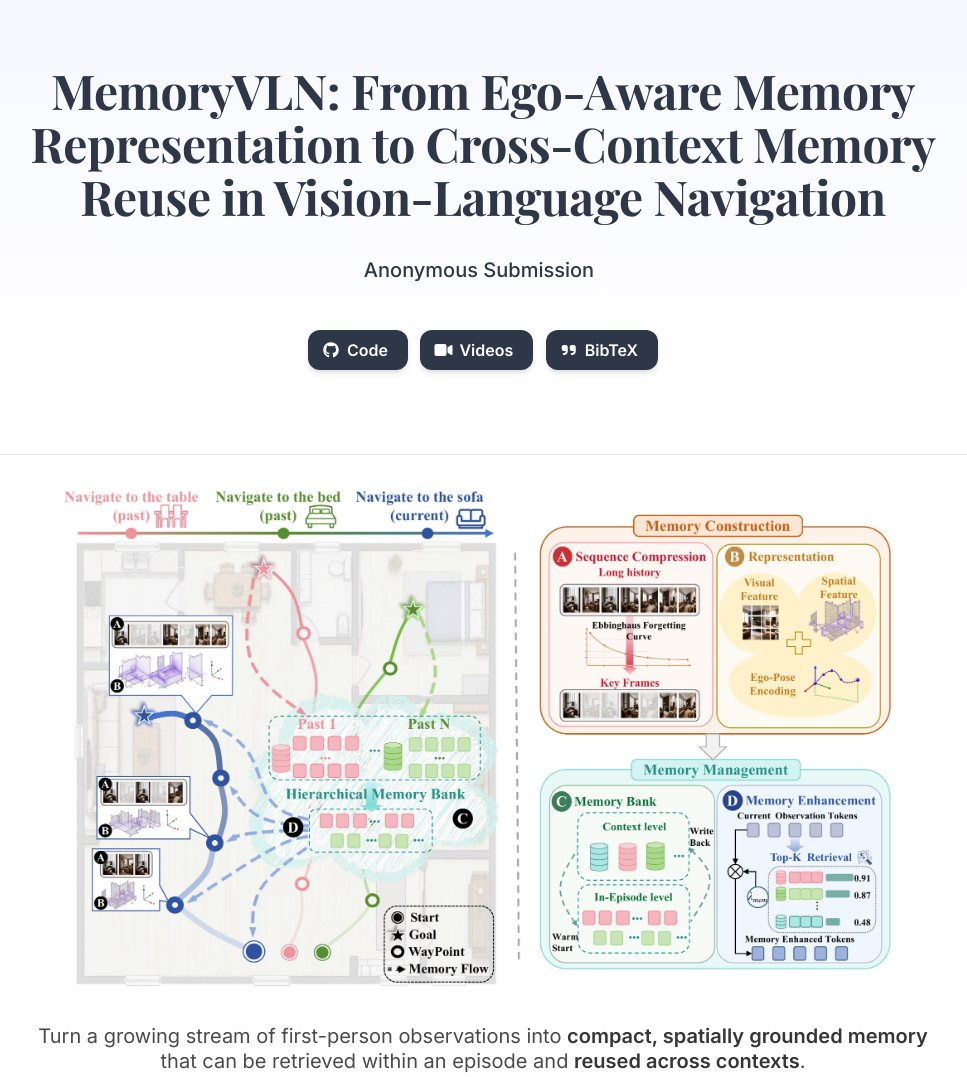
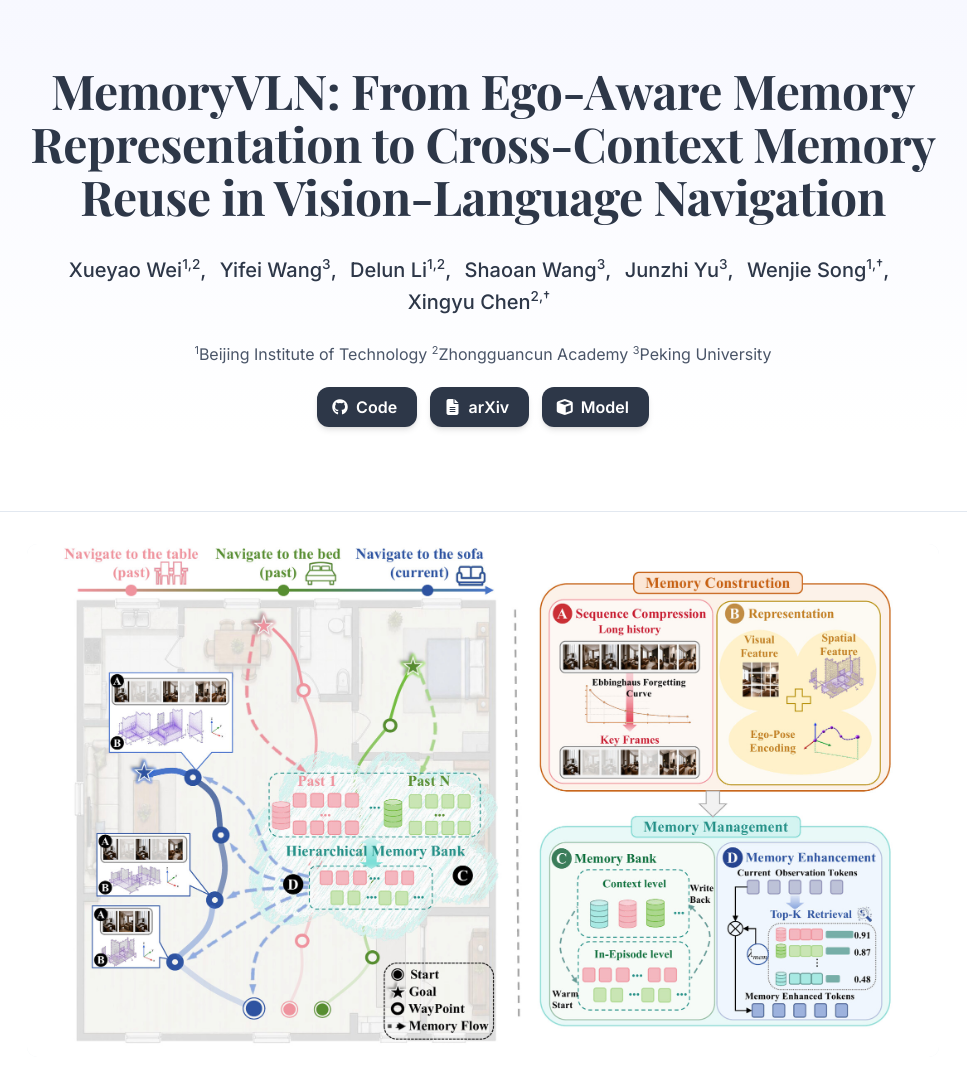
Before and after one commit to ZGCA-HMI-Lab/MemVLN, a plain HTML site: page site/index.html in a window 1280 px wide. Shown: the top 1077 px of the page, without its empty margins (157-1124 px from the left). Drawn offline with nearby package versions, Linux system fonts and the light colour scheme; some icons are missing.

Commit message:
Add author list and rename hero buttons to Code / arXiv / Model

```diff
--- a/site/index.html
+++ b/site/index.html
@@ -8,7 +8,7 @@
   <meta name="title" content="MemoryVLN: From Ego-Aware Memory Representation to Cross-Context Memory Reuse in Vision-Language Navigation">
   <meta name="description" content="MemoryVLN is a unified memory-driven navigation system that builds compact, ego-aware memory and reuses it within and across navigation episodes for long-horizon vision-language navigation.">
   <meta name="keywords" content="MemoryVLN, vision-language navigation, VLN-CE, R2R-CE, RxR-CE, ego-aware memory, memory bank, long-horizon navigation, embodied AI, robotics">
-  <meta name="author" content="Anonymous Submission">
+  <meta name="author" content="Xueyao Wei, Yifei Wang, Delun Li, Shaoan Wang, Junzhi Yu, Wenjie Song, Xingyu Chen">
   <meta name="robots" content="index, follow">
   <meta name="language" content="English">
 
@@ -32,7 +32,13 @@
 
   <!-- Academic/Research Specific -->
   <meta name="citation_title" content="MemoryVLN: From Ego-Aware Memory Representation to Cross-Context Memory Reuse in Vision-Language Navigation">
-  <meta name="citation_author" content="Anonymous Submission">
+  <meta name="citation_author" content="Xueyao Wei">
+  <meta name="citation_author" content="Yifei Wang">
+  <meta name="citation_author" content="Delun Li">
+  <meta name="citation_author" content="Shaoan Wang">
+  <meta name="citation_author" content="Junzhi Yu">
+  <meta name="citation_author" content="Wenjie Song">
+  <meta name="citation_author" content="Xingyu Chen">
   <meta name="citation_publication_date" content="2027">
 
   <!-- Additional SEO -->
@@ -69,7 +75,13 @@
   "headline": "MemoryVLN: From Ego-Aware Memory Representation to Cross-Context Memory Reuse in Vision-Language Navigation",
   "description": "MemoryVLN is a unified memory-driven navigation system that builds compact, ego-aware memory and reuses it within and across navigation episodes for long-horizon vision-language navigation.",
   "author": [
-    { "@type": "Person", "name": "Anonymous Submission" }
+    { "@type": "Person", "name": "Xueyao Wei" },
+    { "@type": "Person", "name": "Yifei Wang" },
+    { "@type": "Person", "name": "Delun Li" },
+    { "@type": "Person", "name": "Shaoan Wang" },
+    { "@type": "Person", "name": "Junzhi Yu" },
+    { "@type": "Person", "name": "Wenjie Song" },
+    { "@type": "Person", "name": "Xingyu Chen" }
   ],
   "keywords": [
     "MemoryVLN",
@@ -419,7 +431,19 @@
               </h1>
 
               <div class="is-size-5 publication-authors mt-4">
-                <span class="author-block">Anonymous Submission</span>
+                <span class="author-block">Xueyao Wei<sup>1,2</sup>,</span>
+                <span class="author-block">Yifei Wang<sup>3</sup>,</span>
+                <span class="author-block">Delun Li<sup>1,2</sup>,</span>
+                <span class="author-block">Shaoan Wang<sup>3</sup>,</span>
+                <span class="author-block">Junzhi Yu<sup>3</sup>,</span>
+                <span class="author-block">Wenjie Song<sup>1,&dagger;</sup>,</span>
+                <span class="author-block">Xingyu Chen<sup>2,&dagger;</sup></span>
+              </div>
+
+              <div class="is-size-6 publication-affiliations mt-3">
+                <span><sup>1</sup>Beijing Institute of Technology</span>
+                <span><sup>2</sup>Zhongguancun Academy</span>
+                <span><sup>3</sup>Peking University</span>
               </div>
 
               <div class="column has-text-centered">
@@ -433,19 +457,21 @@
                     </a>
                   </span>
                   <span class="link-block">
-                    <a href="#videos" class="external-link button is-normal is-rounded is-dark">
+                    <!-- TODO: replace with the arXiv paper URL -->
+                    <a href="#" target="_blank" rel="noopener" class="external-link button is-normal is-rounded is-dark">
                       <span class="icon">
-                        <i class="fas fa-video"></i>
+                        <i class="fas fa-file-lines"></i>
                       </span>
-                      <span>Videos</span>
+                      <span>arXiv</span>
                     </a>
                   </span>
                   <span class="link-block">
-                    <a href="#BibTeX" class="external-link button is-normal is-rounded is-dark">
+                    <!-- TODO: replace with the model weights URL -->
+                    <a href="#" target="_blank" rel="noopener" class="external-link button is-normal is-rounded is-dark">
                       <span class="icon">
-                        <i class="fas fa-quote-right"></i>
+                        <i class="fas fa-cube"></i>
                       </span>
-                      <span>BibTeX</span>
+                      <span>Model</span>
                     </a>
                   </span>
                 </div>
@@ -815,7 +841,7 @@
         </div>
         <pre id="bibtex-code"><code>@article{memoryvln2027,
   title={MemoryVLN: From Ego-Aware Memory Representation to Cross-Context Memory Reuse in Vision-Language Navigation},
-  author={Anonymous Submission},
+  author={Xueyao Wei and Yifei Wang and Delun Li and Shaoan Wang and Junzhi Yu and Wenjie Song and Xingyu Chen},
   journal={arXiv preprint},
   year={2027}
 }</code></pre>
```
Also changed, not shown: 1 other file.
